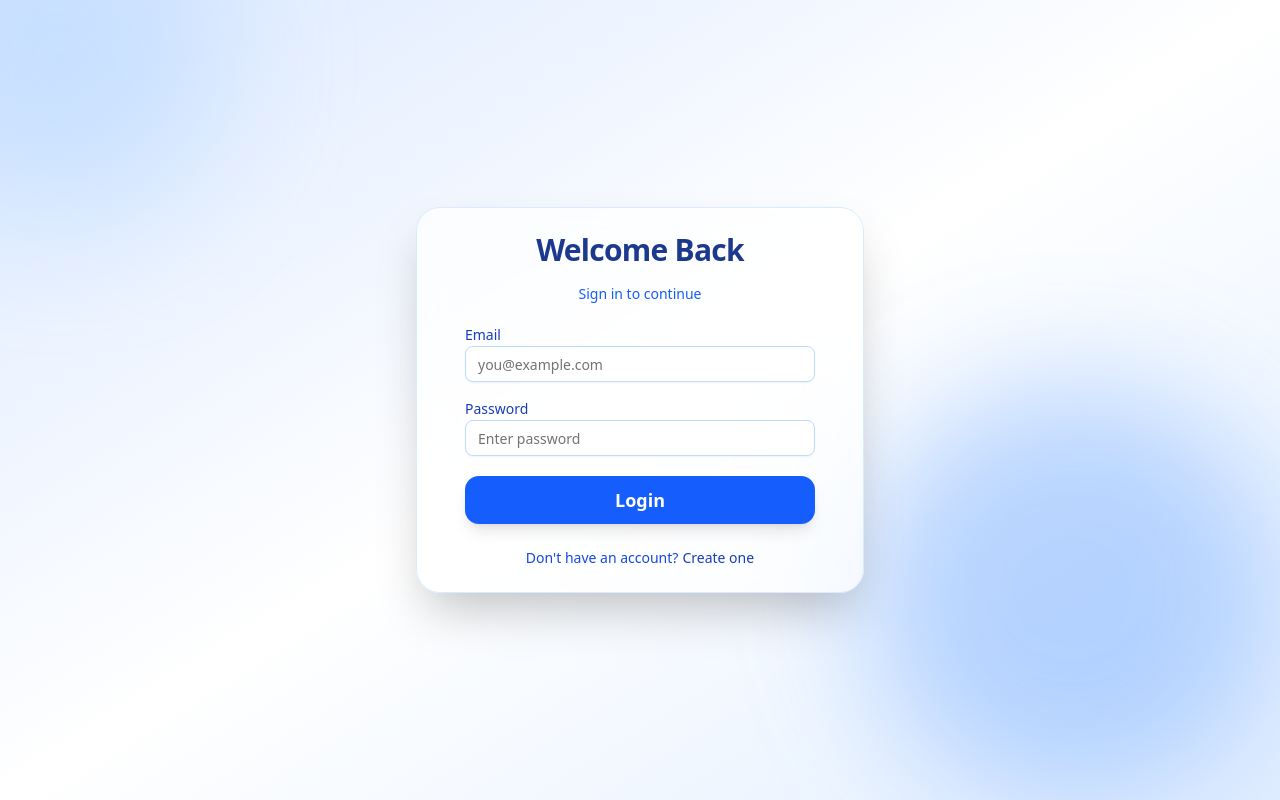
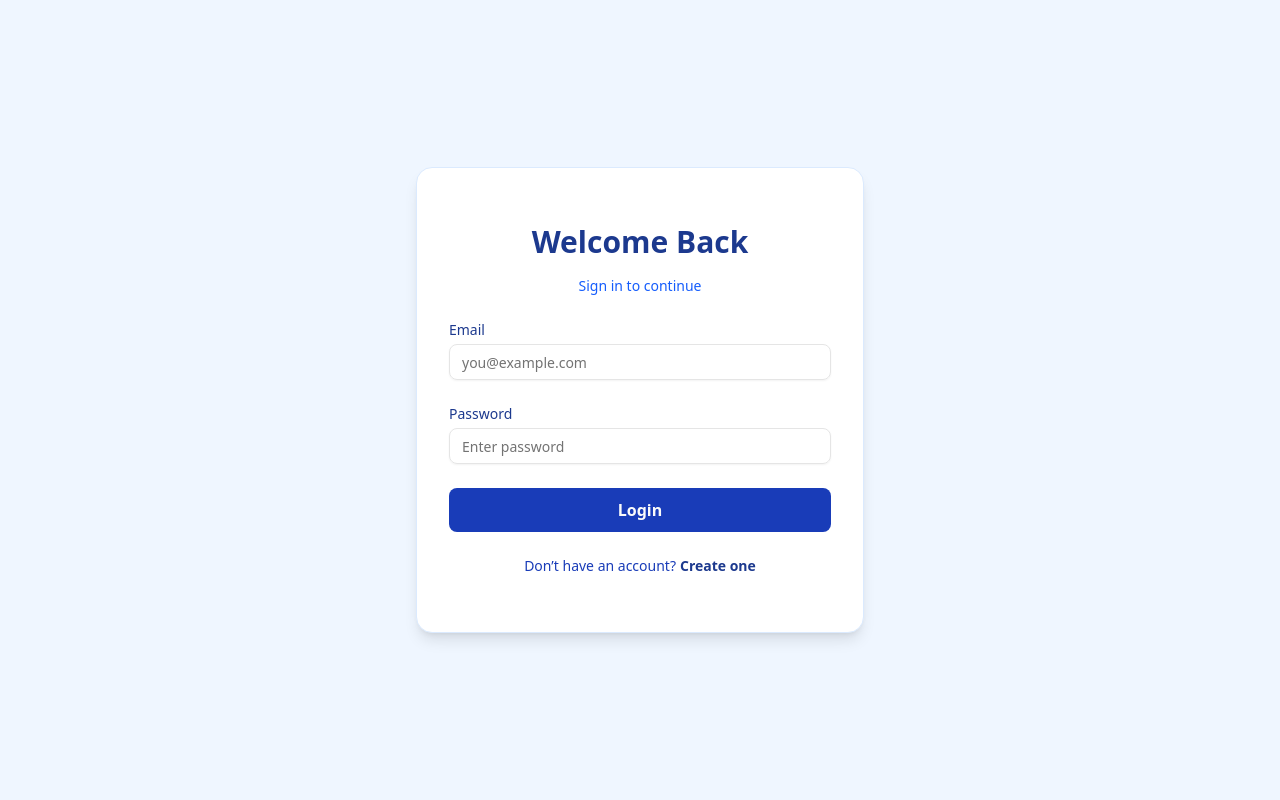
Before and after one commit to RuthlessG-CYBER/RentHub_Frontend, a React (Vite) app: page / in a window 1280 px wide. Built offline with nearby package versions, Linux system fonts and the light colour scheme.

Commit message:
RentHub_Frontend

```diff
--- a/src/pages/auth.tsx
+++ b/src/pages/auth.tsx
@@ -6,7 +6,6 @@ import { Card, CardContent, CardHeader, CardTitle } from "@/components/ui/card";
 import { Input } from "@/components/ui/input";
 import { Button } from "@/components/ui/button";
 import { Label } from "@/components/ui/label";
-import { motion } from "framer-motion";
 import { CardDescription } from "@/components/ui/card";
 
 export default function AuthPage() {
@@ -51,69 +50,55 @@ export default function AuthPage() {
     };
 
     return (
-        <div className="min-h-screen w-full flex items-center justify-center bg-gradient-to-br from-[#dce9ff] via-white to-[#e3efff] relative overflow-hidden">
-            <div className="absolute -top-24 -left-24 w-80 h-80 bg-blue-300/30 blur-3xl rounded-full" />
-            <div className="absolute bottom-0 right-0 w-[26rem] h-[26rem] bg-blue-500/30 blur-3xl rounded-full" />
-
-            <motion.div
-                initial={{ opacity: 0, scale: 0.95 }}
-                animate={{ opacity: 1, scale: 1 }}
-                transition={{ duration: 0.5 }}
-                className="relative z-10 w-full max-w-md"
-            >
-                <Card className="backdrop-blur-xl bg-white/70 border border-blue-100 shadow-2xl rounded-3xl p-6">
-                    <CardHeader className="text-center space-y-2">
-                        <CardTitle className="text-3xl font-semibold text-blue-900 tracking-tight">
-                            {isLogin ? "Welcome Back" : "Create an Account"}
+        <div className="min-h-screen w-full flex items-center justify-center bg-blue-50">
+            <Card className="w-full max-w-md shadow-lg border border-blue-100 rounded-2xl">
+                <CardHeader className="text-center space-y-2 pt-8">
+                    <CardTitle className="text-3xl font-bold text-blue-900">
+                        {isLogin ? "Welcome Back" : "Create Account"}
                     </CardTitle>
-                        <CardDescription className="text-blue-600">
-                            {isLogin ? "Sign in to continue" : "Sign up to get started"}
+                    <CardDescription className="text-blue-600 text-sm">
+                        {isLogin ? "Sign in to continue" : "Join us to get started"}
                     </CardDescription>
                 </CardHeader>
 
-                    <CardContent>
-                        <form onSubmit={handleSubmit} className="space-y-5">
+                <CardContent className="px-8 pb-8">
+                    <form onSubmit={handleSubmit} className="space-y-6">
+
                         {!isLogin && (
                             <div className="space-y-1">
-                                    <Label className="text-blue-800">Full Name</Label>
+                                <Label className="text-sm text-blue-900">Full Name</Label>
                                 <Input
                                     name="name"
                                     placeholder="Enter your name"
                                     onChange={handleChange}
                                     required
-                                        className="bg-white text-blue-900 placeholder-blue-400 border-blue-200 focus-visible:ring-blue-500"
                                 />
                             </div>
                         )}
 
                         <div className="space-y-1">
-                                <Label className="text-blue-800">Email</Label>
+                            <Label className="text-sm text-blue-900">Email</Label>
                             <Input
                                 name="email"
                                 type="email"
                                 placeholder="you@example.com"
                                 onChange={handleChange}
                                 required
-                                    className="bg-white text-blue-900 placeholder-blue-400 border-blue-200 focus-visible:ring-blue-500"
                             />
                         </div>
 
                         <div className="space-y-1">
-                                <Label className="text-blue-800">Password</Label>
+                            <Label className="text-sm text-blue-900">Password</Label>
                             <Input
                                 name="password"
                                 type="password"
                                 placeholder="Enter password"
                                 onChange={handleChange}
                                 required
-                                    className="bg-white text-blue-900 placeholder-blue-400 border-blue-200 focus-visible:ring-blue-500"
                             />
                         </div>
 
-                            <Button
-                                type="submit"
-                                className="w-full py-6 text-lg font-semibold rounded-xl bg-blue-600 hover:bg-blue-700 text-white shadow-lg"
-                            >
+                        <Button type="submit" className="w-full h-11 text-base font-semibold bg-blue-800 hover:bg-blue-900">
                             {isLogin ? "Login" : "Sign Up"}
                         </Button>
                     </form>
@@ -122,18 +107,20 @@ export default function AuthPage() {
                         <p className="text-center text-red-500 mt-4 text-sm">{message}</p>
                     )}
 
-                        <p className="text-center text-blue-700 mt-6 text-sm">
-                            {isLogin ? "Don't have an account?" : "Already have an account?"}
+                    <p className="text-center text-blue-800 mt-6 text-sm">
+                        {isLogin ? "Don’t have an account?" : "Already have an account?"}
                         <button
                             onClick={() => setIsLogin(!isLogin)}
-                                className="ml-1 font-medium text-blue-800 hover:underline"
+                            className="ml-1 font-semibold text-blue-900 hover:underline"
                         >
                             {isLogin ? "Create one" : "Login"}
                         </button>
                     </p>
                 </CardContent>
             </Card>
-            </motion.div>
         </div>
+
+
+
     );
 }
```
Lines whose indentation alone changed are shown as unchanged.
